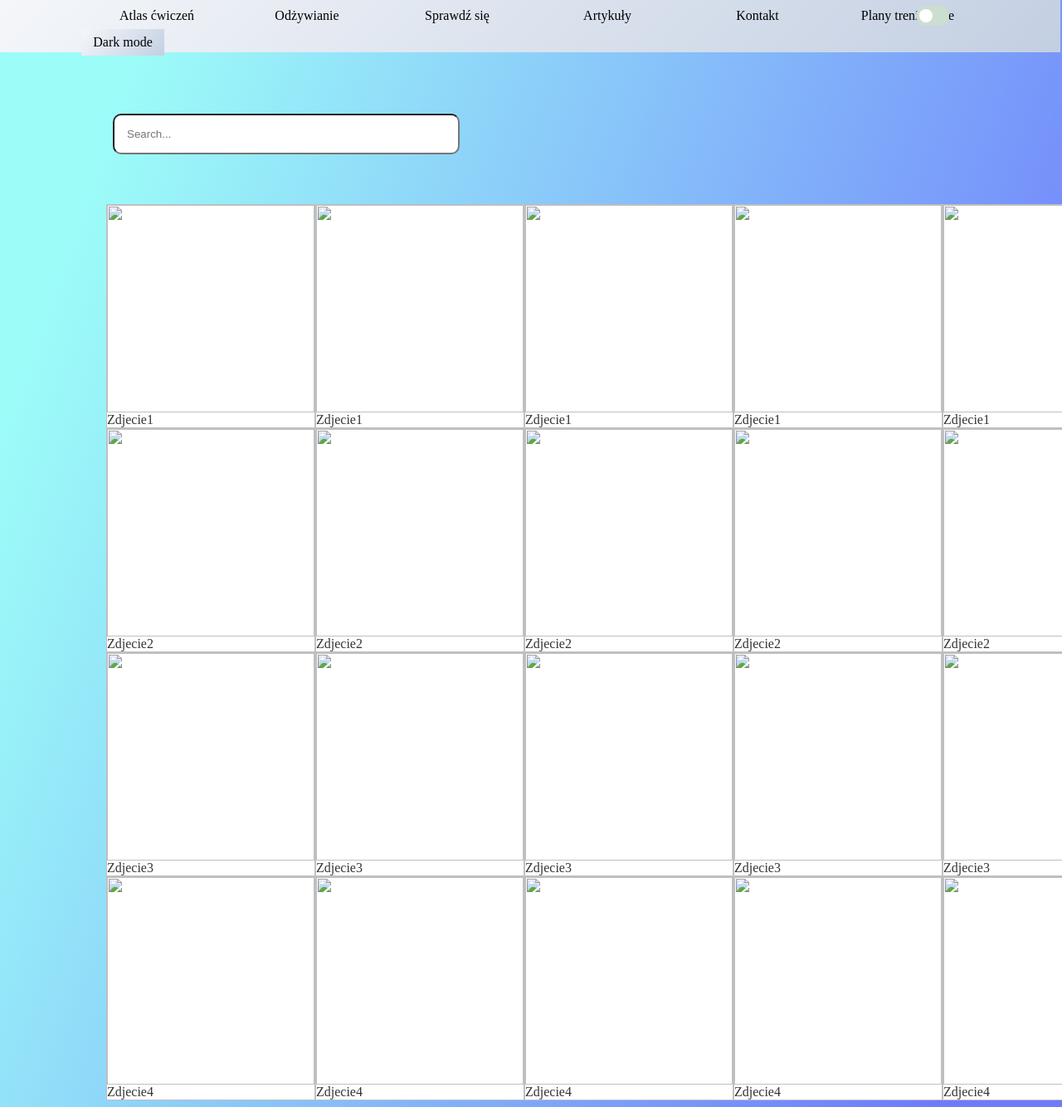
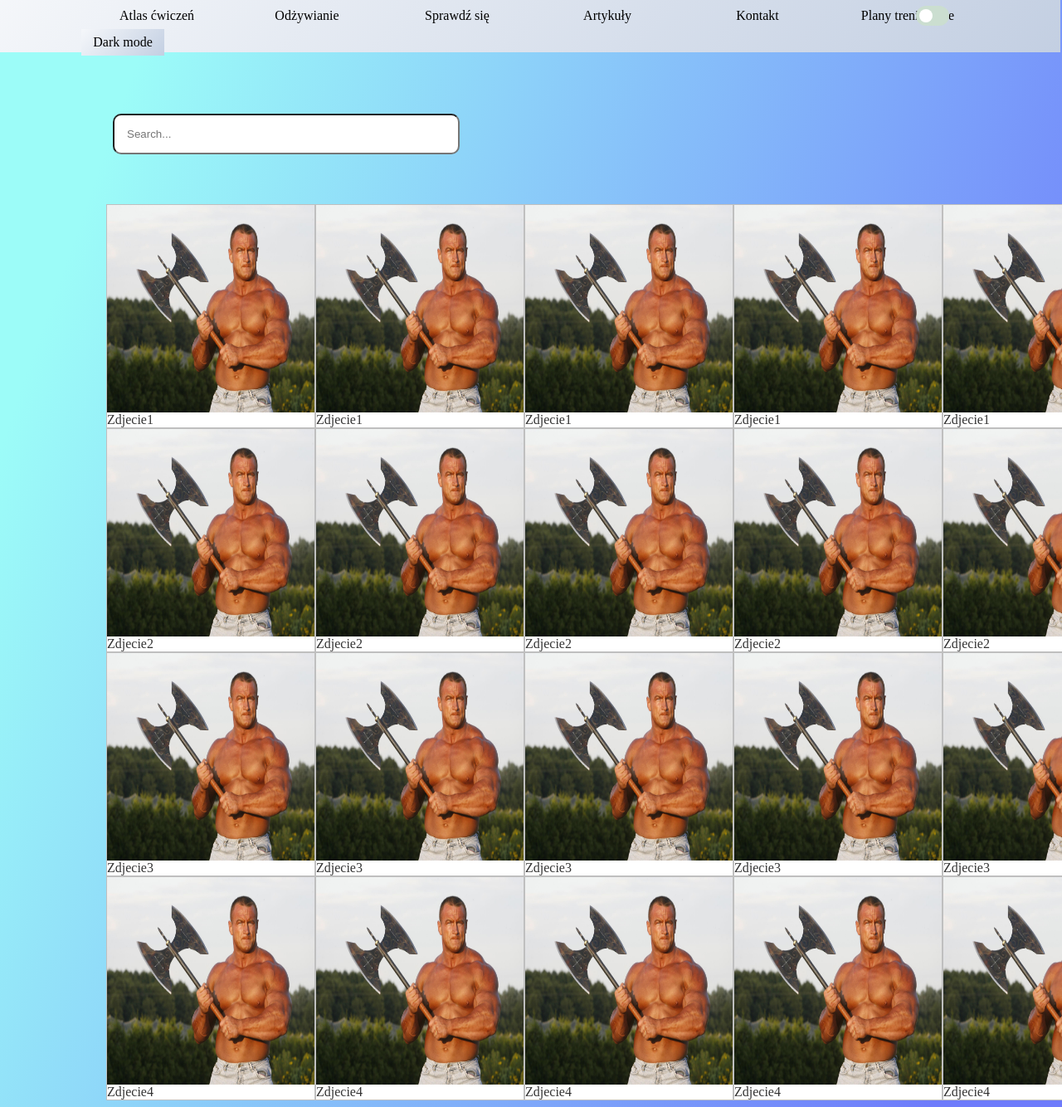
Before and after one commit to F123ILIP/ProjTI, a plain HTML site: page sklep.html in a window 1280 px wide. Shown: the part 15-1349 px from the top of the page at 83% size. Drawn offline with Linux system fonts and the light colour scheme.

```diff
--- a/sklep.html
+++ b/sklep.html
@@ -67,43 +67,43 @@
 <div class = "album">
 <div class="sklep">
 
-<a class="Zdjecie"><img src="zdj.jpg">Zdjecie1</a>
-<a class="Zdjecie"><img src="zdj.jpg">Zdjecie2</a>
-<a class="Zdjecie"><img src="zdj.jpg">Zdjecie3</a>
-<a class="Zdjecie"><img src="zdj.jpg">Zdjecie4</a>
+<a class="Zdjecie"><img src="./img/zdj.jpg">Zdjecie1</a>
+<a class="Zdjecie"><img src="./img/zdj.jpg">Zdjecie2</a>
+<a class="Zdjecie"><img src="./img/zdj.jpg">Zdjecie3</a>
+<a class="Zdjecie"><img src="./img/zdj.jpg">Zdjecie4</a>
 
 </div>
 
 <div class="sklep">
 
-<a class="Zdjecie"><img src="zdj.jpg">Zdjecie1</a>
-<a class="Zdjecie"><img src="zdj.jpg">Zdjecie2</a>
-<a class="Zdjecie"><img src="zdj.jpg">Zdjecie3</a>
-<a class="Zdjecie"><img src="zdj.jpg">Zdjecie4</a>
+<a class="Zdjecie"><img src="./img/zdj.jpg">Zdjecie1</a>
+<a class="Zdjecie"><img src="./img/zdj.jpg">Zdjecie2</a>
+<a class="Zdjecie"><img src="./img/zdj.jpg">Zdjecie3</a>
+<a class="Zdjecie"><img src="./img/zdj.jpg">Zdjecie4</a>
 
 </div>
 <div class="sklep">
 
-<a class="Zdjecie"><img src="zdj.jpg">Zdjecie1</a>
-<a class="Zdjecie"><img src="zdj.jpg">Zdjecie2</a>
-<a class="Zdjecie"><img src="zdj.jpg">Zdjecie3</a>
-<a class="Zdjecie"><img src="zdj.jpg">Zdjecie4</a>
+<a class="Zdjecie"><img src="./img/zdj.jpg">Zdjecie1</a>
+<a class="Zdjecie"><img src="./img/zdj.jpg">Zdjecie2</a>
+<a class="Zdjecie"><img src="./img/zdj.jpg">Zdjecie3</a>
+<a class="Zdjecie"><img src="./img/zdj.jpg">Zdjecie4</a>
 
 </div>
 <div class="sklep">
 
-<a class="Zdjecie"><img src="zdj.jpg">Zdjecie1</a>
-<a class="Zdjecie"><img src="zdj.jpg">Zdjecie2</a>
-<a class="Zdjecie"><img src="zdj.jpg">Zdjecie3</a>
-<a class="Zdjecie"><img src="zdj.jpg">Zdjecie4</a>
+<a class="Zdjecie"><img src="./img/zdj.jpg">Zdjecie1</a>
+<a class="Zdjecie"><img src="./img/zdj.jpg">Zdjecie2</a>
+<a class="Zdjecie"><img src="./img/zdj.jpg">Zdjecie3</a>
+<a class="Zdjecie"><img src="./img/zdj.jpg">Zdjecie4</a>
 
 </div>
 <div class="sklep">
 
-<a class="Zdjecie"><img src="zdj.jpg">Zdjecie1</a>
-<a class="Zdjecie"><img src="zdj.jpg">Zdjecie2</a>
-<a class="Zdjecie"><img src="zdj.jpg">Zdjecie3</a>
-<a class="Zdjecie"><img src="zdj.jpg">Zdjecie4</a>
+<a class="Zdjecie"><img src="./img/zdj.jpg">Zdjecie1</a>
+<a class="Zdjecie"><img src="./img/zdj.jpg">Zdjecie2</a>
+<a class="Zdjecie"><img src="./img/zdj.jpg">Zdjecie3</a>
+<a class="Zdjecie"><img src="./img/zdj.jpg">Zdjecie4</a>
 
 </div>
 </div>
--- a/style.css
+++ b/style.css
@@ -230,6 +230,7 @@ a.Zdjecie{
 	border: 1px solid #BFBFBF;
 	background-color: white;
 	z-index: 2;
+	list-style-type: none;
 }
 
 a.Zdjecie:hover{
```
